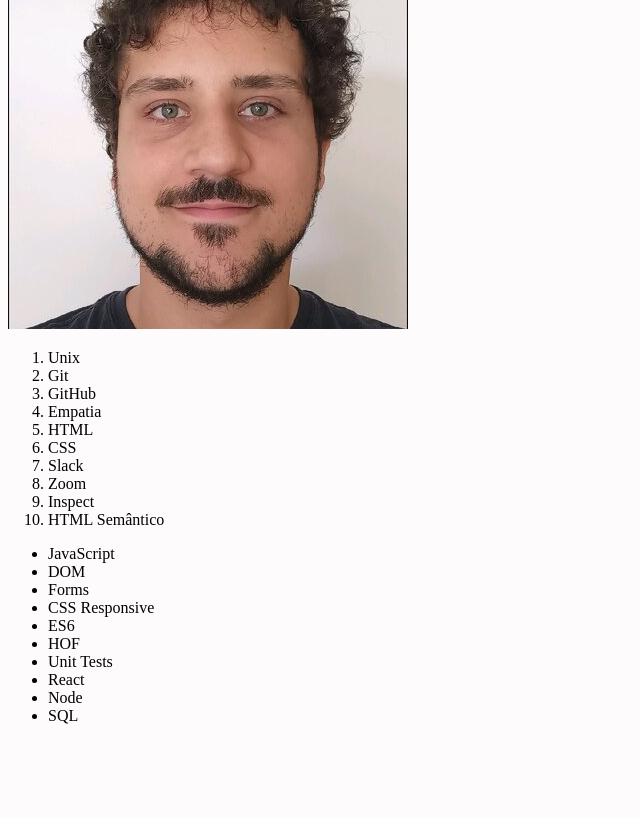
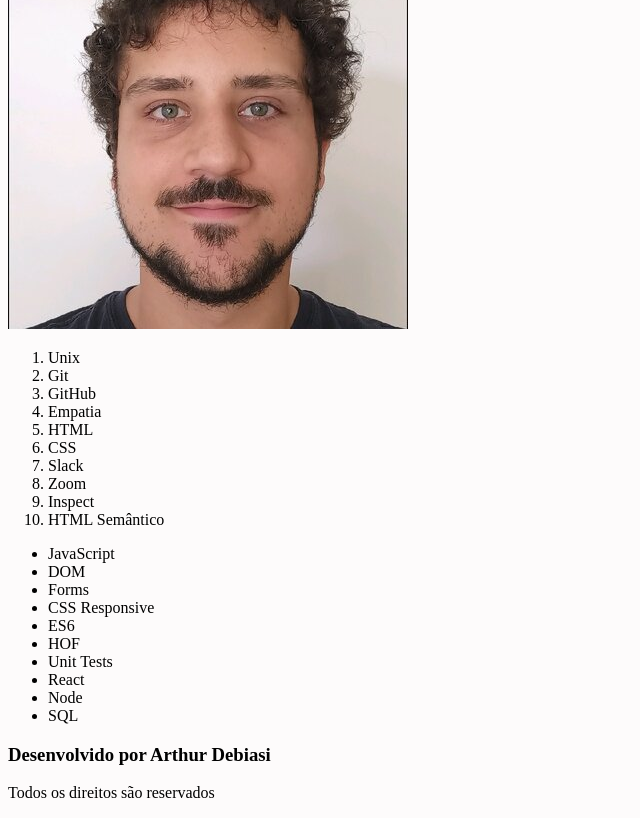
Before and after one commit to arthur-debiasi/trybe-fundamentals-lessons-learned, a website: page index.html in a window 1280 px wide. Shown: the part 79-897 px from the top of the page, without its empty margins (0-640 px from the left). Before the commit the page ends 820 px from the top, so only its background shows below. Drawn offline with Linux system fonts and the light colour scheme.

Commit message:
R6: footer#rodape

```diff
--- a/index.html
+++ b/index.html
@@ -41,5 +41,6 @@
             <li>SQL</li>
         </ul>
     </main>
+    <footer id="rodape"><h3>Desenvolvido por Arthur Debiasi</h3><p>Todos os direitos são reservados</p></footer>
   </body>
 </html>
```
